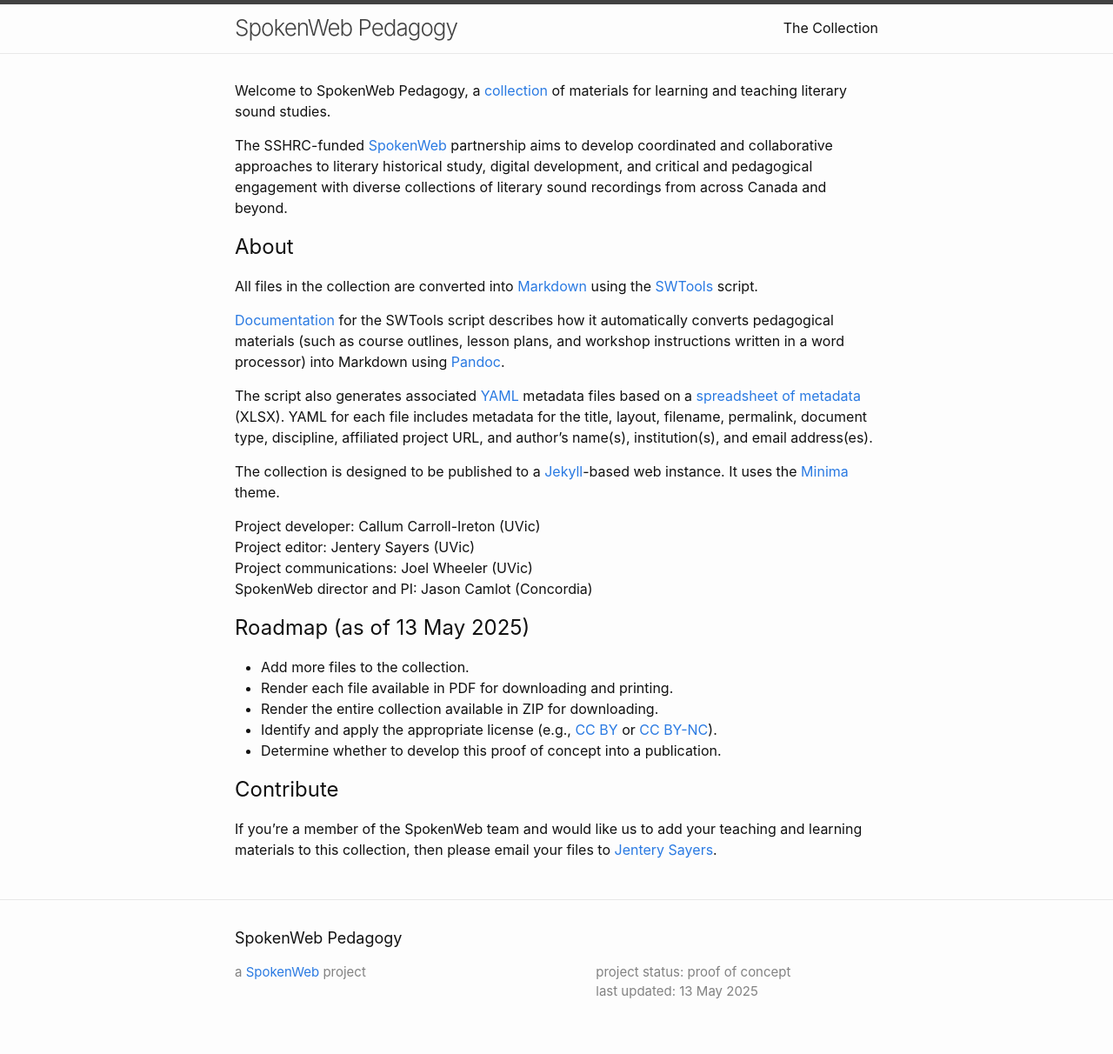
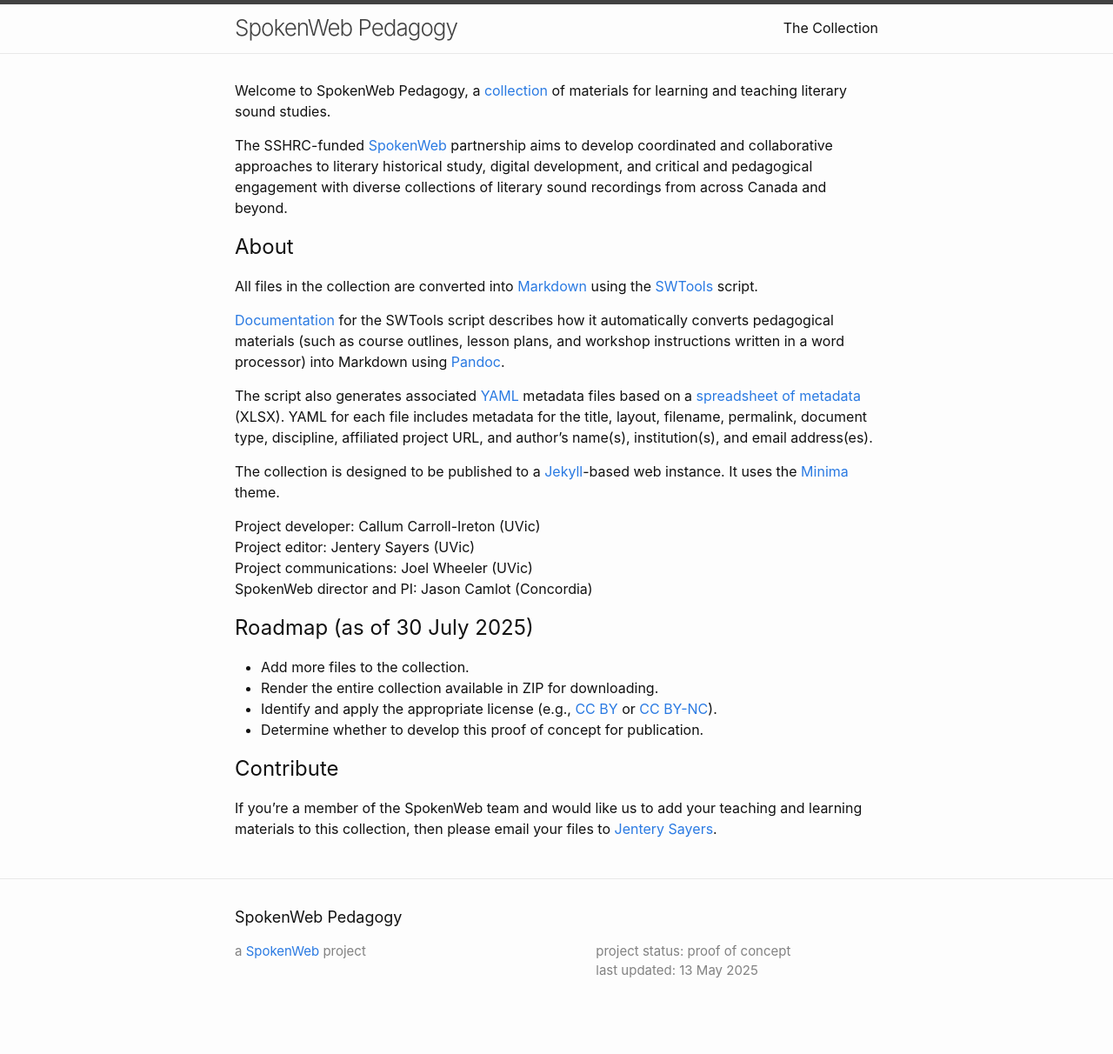
Before and after one commit to jentery/SWDemo, a Jekyll site: the page built from index.md, in a window 1280 px wide. Shown: the whole page at 87% size. Built offline with Jekyll 4.4.1, drawn with Linux system fonts in a browser that asks for light colours; after the commit the page ends 1188 px from its top, so only the background shows below that.

Commit message:
Update index.md

```diff
--- a/index.md
+++ b/index.md
@@ -26,13 +26,12 @@
 Project communications: Joel Wheeler (UVic)
 SpokenWeb director and PI: Jason Camlot (Concordia)
 
-## Roadmap (as of 13 May 2025)
+## Roadmap (as of 30 July 2025)
 
 * Add more files to the collection.
-* Render each file available in PDF for downloading and printing.
 * Render the entire collection available in ZIP for downloading.
 * Identify and apply the appropriate license (e.g., [CC BY](https://creativecommons.org/licenses/by/4.0/) or [CC BY-NC](https://creativecommons.org/licenses/by-nc/4.0/)).
-* Determine whether to develop this proof of concept into a publication.
+* Determine whether to develop this proof of concept for publication.
 
 ## Contribute
 
```
